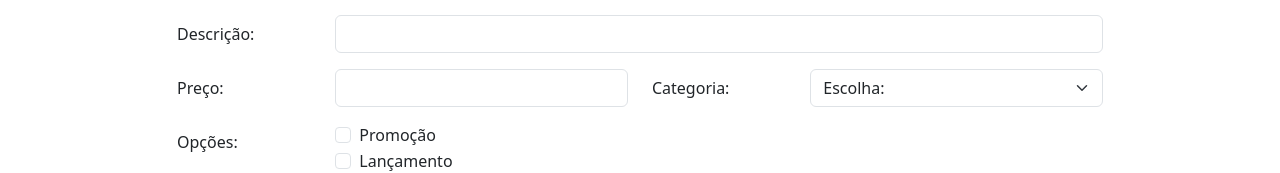
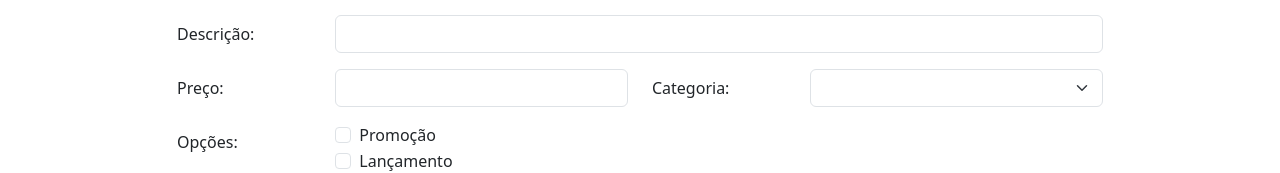
Before and after one commit to JoaoVictorCorrea/app-product, an Angular app: page / in a window 1280 px wide. Shown: the part 186-359 px from the top of the page. Built offline with nearby package versions, Linux system fonts and the light colour scheme.

Commit message:
Configurated form

```diff
--- a/src/app/app.module.ts
+++ b/src/app/app.module.ts
@@ -8,6 +8,7 @@ import { HeaderComponent } from './components/header/header.component';
 import { FooterComponent } from './components/footer/footer.component';
 import { ProductComponent } from './components/product/product.component';
 import { ProductsComponent } from './components/products/products.component';
+import { FormsModule } from '@angular/forms';
 
 @NgModule({
   declarations: [
@@ -20,7 +21,8 @@ import { ProductsComponent } from './components/products/products.component';
   imports: [
     BrowserModule,
     AppRoutingModule,
-    NgbModule
+    NgbModule,
+    FormsModule
   ],
   providers: [
     provideClientHydration()
--- a/src/app/components/product/product.component.html
+++ b/src/app/components/product/product.component.html
@@ -5,32 +5,33 @@
 
     <div class="row">
         <div class="col-md-10 offset-md-1">
-            <form>
+            <form #formBook="ngForm">
                 <div class="row mb-3 mt-3">
                   <label for="inputName" class="col-sm-2 col-form-label">Nome:</label>
                   <div class="col-sm-10">
-                        <input type="text" class="form-control" id="inputName" required>
+                        <input type="text" class="form-control" name="name" [(ngModel)]="product.name" id="inputName" required>
                   </div>
                 </div>
 
                 <div class="row mb-3 mt-3">
                     <label for="inputDescription" class="col-sm-2 col-form-label">Descrição:</label>
                     <div class="col-sm-10">
-                        <input type="text" class="form-control" id="inputDescription" required>
+                        <input type="text" class="form-control" name="description" [(ngModel)]="product.description" id="inputDescription" required>
                     </div>
                 </div>
 
                 <div class="row mb-3 mt-3">
                     <label for="inputPrice" class="col-sm-2 col-form-label">Preço:</label>
                     <div class="col-sm-4">
-                        <input type="text" class="form-control" id="inputPrice" required>
+                        <input type="text" class="form-control" name="price" [(ngModel)]="product.price" id="inputPrice" required>
                     </div>
 
                     <label for="selectCategory" class="col-sm-2 col-form-label">Categoria:</label>
                     <div class="col-sm-4">
-                        <select class="form-select" aria-label="Selecione uma categoria" id="selectCategory" required>
-                            <option value="" selected>Escolha:</option>
-                            <option *ngFor="let cat of categories">{{cat.name}}</option>
+                        <select class="form-select" aria-label="Selecione uma categoria" name="category" id="selectCategory" required [(ngModel)]="product.category">
+                            <option *ngFor="let cat of categories" [ngValue]="cat">
+                                {{cat.name}}
+                            </option>
                         </select>
                     </div>
                 </div>
@@ -39,13 +40,13 @@
                     <label class="col-sm-2 col-form-label">Opções:</label>
                     <div class="col-sm-4">
                         <div class="form-check">
-                            <input class="form-check-input" type="checkbox" value="" id="checkBoxPromotion">
+                            <input class="form-check-input" name="promotion" [(ngModel)]="product.promotion" type="checkbox" value="" id="checkBoxPromotion">
                             <label class="form-check-label" for="checkBoxPromotion">
                                 Promoção
                             </label>
                         </div>
                         <div class="form-check">
-                            <input class="form-check-input" type="checkbox" value="" id="checkBoxNewProduct">
+                            <input class="form-check-input" name="newProduct" [(ngModel)]="product.newProduct" type="checkbox" value="" id="checkBoxNewProduct">
                             <label class="form-check-label" for="checkBoxNewProduct">
                                 Lançamento
                             </label>
@@ -55,7 +56,7 @@
 
                 <div class="row mb-3 mt-3">
                     <div class="col-sm-4">
-                        <button type="submit" class="btn btn-primary">Cadastrar</button>
+                        <button type="submit" class="btn btn-primary" (click)="save()">Cadastrar</button>
                     </div>
                 </div>
             </form>
--- a/src/app/components/product/product.component.ts
+++ b/src/app/components/product/product.component.ts
@@ -1,5 +1,6 @@
-import { Component, Input } from '@angular/core';
+import { Component, Input, Output } from '@angular/core';
 import { Category } from '../../interfaces/Category';
+import { Product } from '../../interfaces/Product';
 
 @Component({
   selector: 'app-product',
@@ -10,4 +11,10 @@ export class ProductComponent {
 
   @Input()
   categories: Category[] = [];
+
+  product: Product = {} as Product;
+
+  save() {
+    console.log(this.product);
+  }
 }
--- a/src/app/components/products/products.component.ts
+++ b/src/app/components/products/products.component.ts
@@ -1,5 +1,6 @@
 import { Component } from '@angular/core';
 import { Category } from '../../interfaces/Category';
+import { Product } from '../../interfaces/Product';
 
 @Component({
   selector: 'app-products',
@@ -25,5 +26,5 @@ export class ProductsComponent {
       id: 4,
       name: "Premium"
     }
-  ]
+  ];
 }
```
